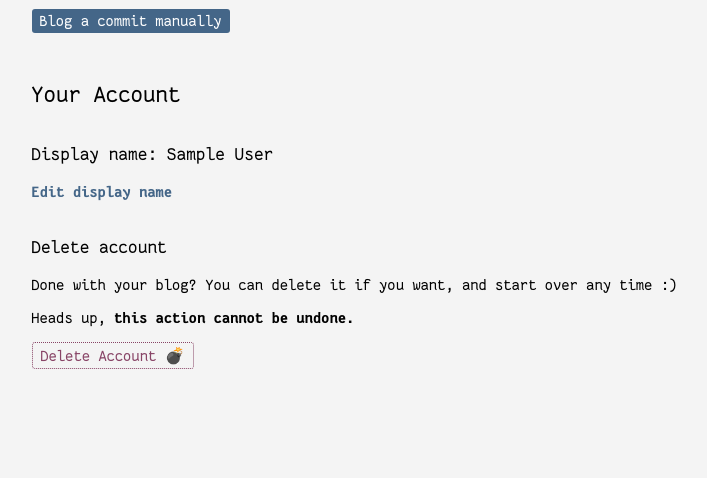
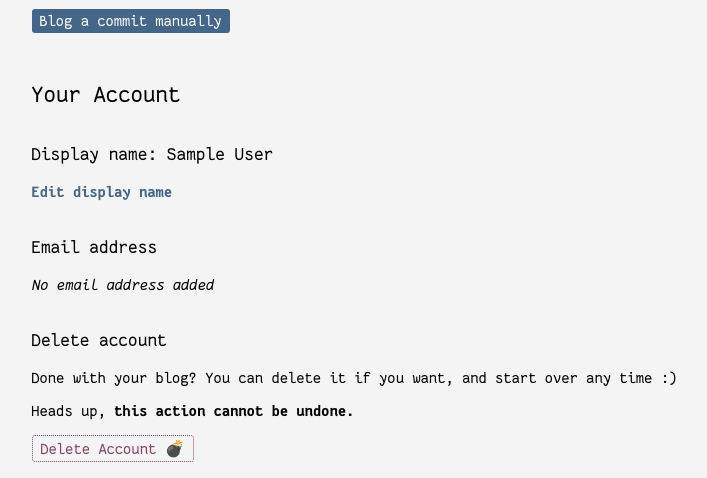
Before and after one commit to uniphil/commit--blog, a Flask app: page /account in a window 1280 px wide. Shown: the part 392-870 px from the top of the page, without its empty margins (239-946 px from the left). Before the commit the page ends 761 px from the top, so only its background shows below. Run offline with Flask 2, Linux system fonts and the light colour scheme; the visitor is signed in with stand-in values (Sample User, id 1); data comes from the database, SQL or seed files in the repository; data that the repository does not hold is empty; some libraries are stand-ins or nearby versions.

Commit message:
show email in settings

```diff
--- a/commitblog.py
+++ b/commitblog.py
@@ -75,7 +75,9 @@ def dashboard():
                 post = CommitPost.query.filter_by(hex=commit['sha']).first()
                 commit.update(title=title, body=body, post=post)
                 commit_events.append(commit)
-    return render_template('account.html', events=commit_events)
+
+    email = current_user.get_email(True)
+    return render_template('account.html', events=commit_events, email=email)
 
 
 def add_with_github_api(form, repo):
--- a/models/__init__.py
+++ b/models/__init__.py
@@ -70,6 +70,16 @@ class Blogger(db.Model, UserMixin):
 
     def get_session(self):
         return gh.oauth.get_session(token=self.access_token)
+
+    def get_email(self, include_unconfirmed=False):
+        email = Email.query \
+            .filter(Email.blogger == self) \
+            .order_by(Email.id.desc())
+
+        if not include_unconfirmed:
+            email = email.filter(Email.confirmed.is_not(None))
+
+        return email.first()
 
     def __repr__(self):
         return '<Blogger: {}>'.format(self.username)
--- a/templates/account.html
+++ b/templates/account.html
@@ -65,6 +65,19 @@
   <h3>Display name: {{ current_user.name }}</h3>
   <p><a href="{{ url_for('account.name_edit') }}">Edit display name</a></p>
 
+  <h3>Email address</h3>
+  {% if email %}
+    <p>
+      <code>{{ email.address }}</code>
+      {% if email.confirmed %}
+        Confirmed!
+      {% else %}
+        <em>Not yet confirmed</em>
+      {% endif %}
+  {% else %}
+    <p><em>No email address added</em></p>
+  {% endif %}
+
   <h3>Delete account</h3>
   <p>Done with your blog? You can delete it if you want, and start over any time :)</p>
   <p>Heads up, <strong>this action cannot be undone.</strong></p>
```
